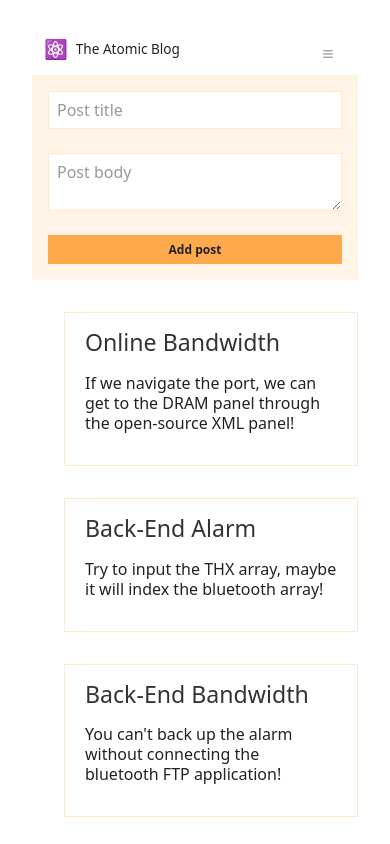
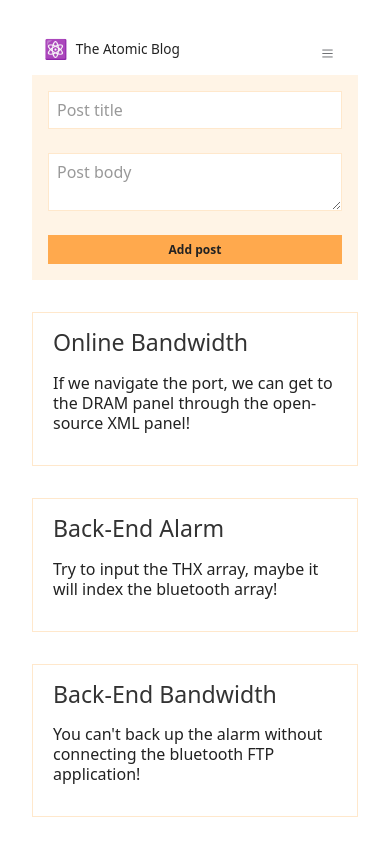
Before and after one commit to Gbangbolaoluwagbemiga/Atomic-Blog, a React (Vite) app: page / in a window 390 px wide. Shown: the top 844 px of the page. Built offline with nearby package versions, Linux system fonts and the light colour scheme.

Commit message:
Navbar completed

```diff
--- a/src/style.css
+++ b/src/style.css
@@ -253,7 +253,7 @@ aside li button {
     display: flex;
     justify-content: space-between;
     flex-wrap: wrap;
-    gap: 32px;
+    padding: 0;
   }
 
   .search-post,
@@ -267,7 +267,7 @@ aside li button {
     border-radius: 0.75rem;
   }
   .hamburger {
-    font-size: 0.5rem;
+    font-size: 0.55rem;
     border: none;
   }
 }
```
